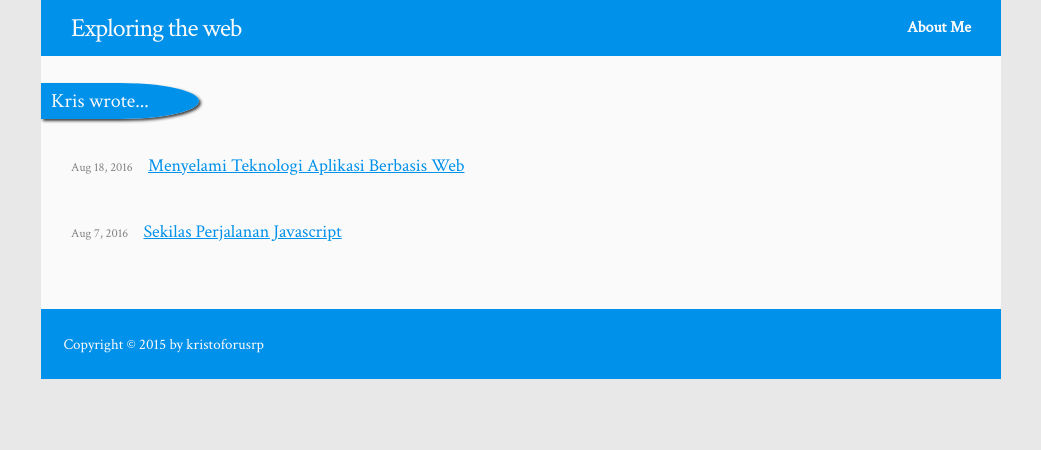
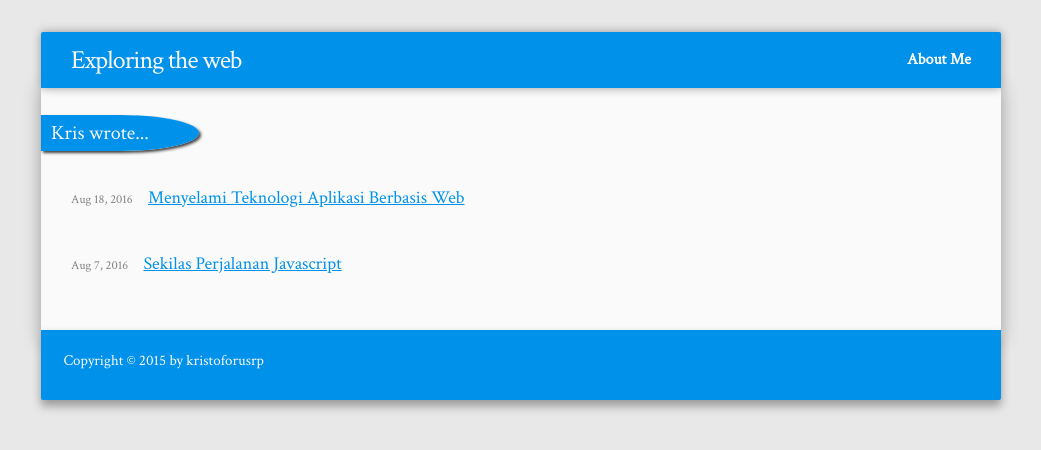
Before and after one commit to kru/kru.github.io, a Jekyll site: the page built from index.html, in a window 1280 px wide. Shown: the top 450 px of the page, without its empty margins (119-1160 px from the left). Built offline with Jekyll 4.4.1, drawn with Linux system fonts in a browser that asks for light colours.

Commit message:
Edit layout header & footer

```diff
--- a/_includes/footer.html
+++ b/_includes/footer.html
@@ -11,6 +11,7 @@
      </ul>
    </div>
 </div>
+
   <!-- <div class="wrapper">
 
     <h2 class="footer-heading">{{ site.title }}</h2>
--- a/_includes/header.html
+++ b/_includes/header.html
@@ -1,3 +1,4 @@
+
 <header class="site-header">
 
   <div class="wrapper">
--- a/_sass/_layout.scss
+++ b/_sass/_layout.scss
@@ -3,11 +3,11 @@
  */
 .site-header {
     max-width: $content-width;
-    //border-bottom: 1px solid $grey-color-light;
     min-height: 56px;
     background-color: $blue-color;
-    margin: 0 auto;
-
+    margin: 2em auto 0;
+    border-radius: 2px 2px 0 0;
+    box-shadow: 0 0 10px #999;
 
     // Positioning context for the mobile navigation icon
     position: relative;
@@ -102,11 +102,13 @@
  * Site footer
  */
 .site-footer {
-    border-top: 1px solid #fafafa;
+    //border-top: 1px solid #fafafa;
     height: 70px;
     background-color: $blue-color;
     max-width: $content-width;
-    margin: 0 auto;
+    margin: -30px auto 1em;
+    border-radius: 0 0 2px 2px;
+    box-shadow: 0 6px 10px #999;
 }
 
 .footer-heading {
@@ -124,6 +126,7 @@
     font-size: 15px;
     color: $background-color;
     margin-left: -$spacing-unit / 2;
+    margin-top: $spacing-unit - 10px;
     @extend %clearfix;
 }
 
@@ -149,7 +152,7 @@
 }
 
 footer .wrapper {
-    padding: 0;
+    padding: $spacing-unit - 10px 0 0 0;
 }
 
 .wrapper ul {
@@ -157,7 +160,7 @@ footer .wrapper {
 }
 
 .copyright p {
-    margin-top: $spacing-unit - 5px;
+    //margin-top: $spacing-unit - 5px;
 }
 
 .copyright a {
@@ -198,6 +201,7 @@ footer .wrapper {
     padding: $spacing-unit 0;
     max-width: $content-width;
     margin: 0 auto;
+    box-shadow: 0 0 1em #999;
 }
 
 .page-heading {
```
